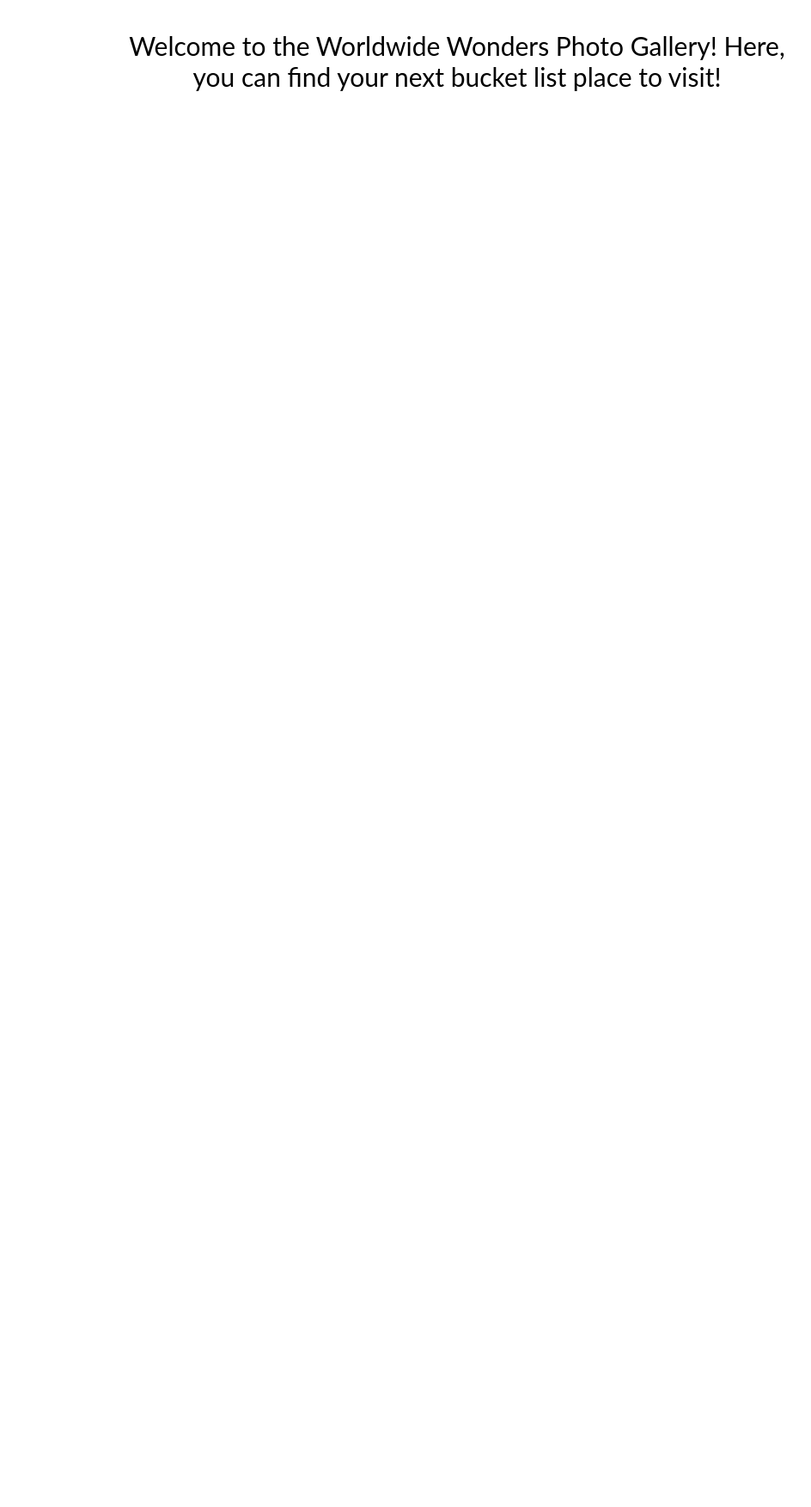
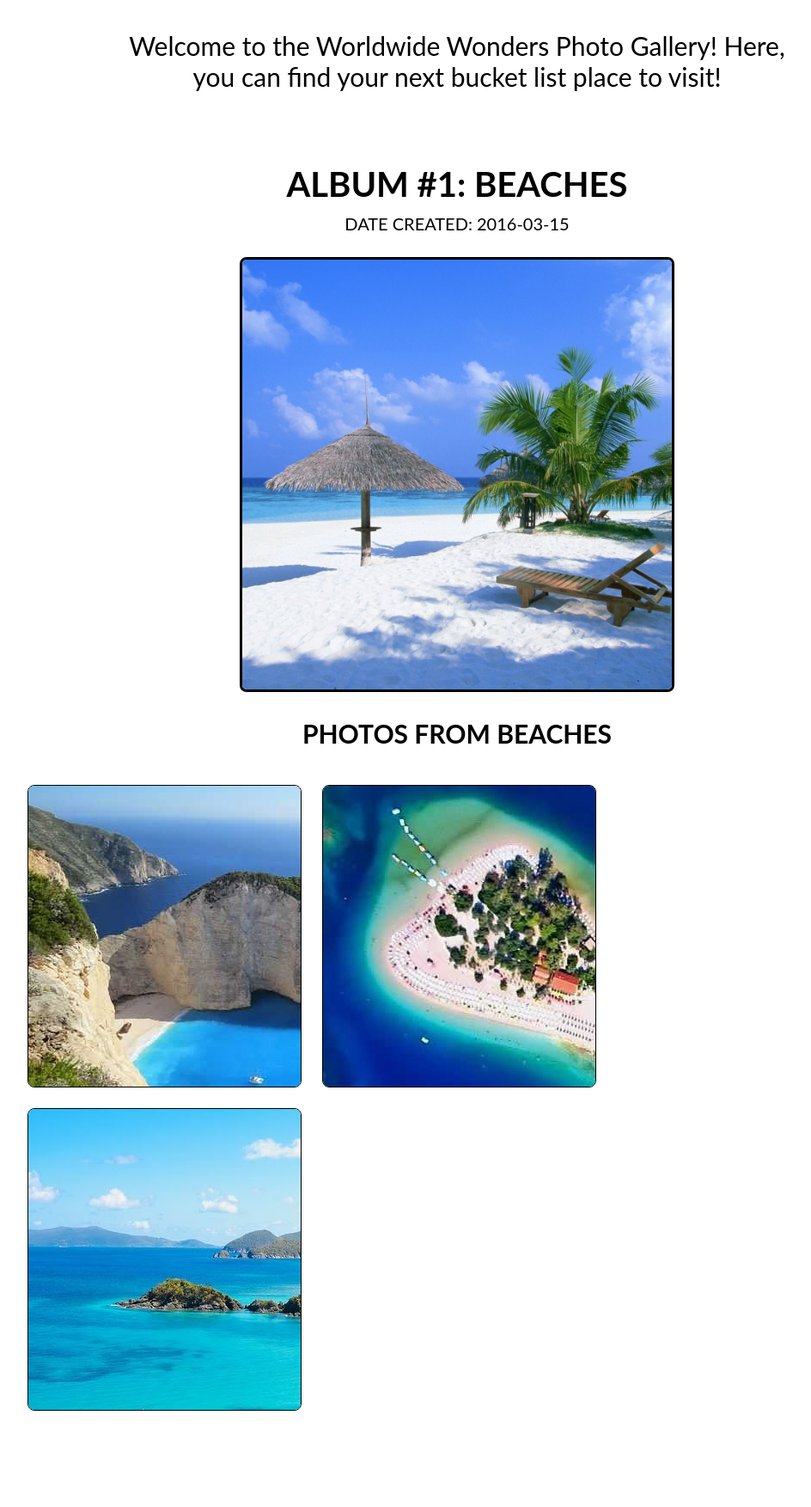
Before and after one commit to acheng96/Cornell-CS2300, a PHP site: page / in a window 1280 px wide. Shown: the part 470-2223 px from the top of the page at 86% size, without its empty margins (108-1052 px from the left). Before the commit the page ends 576 px from the top, so only its background shows below. Run offline with PHP 8.4, Linux system fonts and the light colour scheme.

Commit message:
Style album and photo catalog

```diff
--- a/p3_cs2300/css/stylesheet.css
+++ b/p3_cs2300/css/stylesheet.css
@@ -106,7 +106,7 @@ ul {
 
 #home-description {
 	margin: auto;
-	padding-top: 100px;
+	padding: 100px 0 50px 0;
 	width: 60%;
 	text-align: center;
 	font-weight: normal;
@@ -134,3 +134,73 @@ ul {
  	font-weight: normal;
  	font-size: 30px;
 }
+
+
+/* ========= *
+ * = Album = *
+ * ========= */
+
+.album-container {
+	display: block;
+	margin: auto;
+}
+
+#album-name {
+	margin-bottom: 0;
+	font-weight: bold;
+	font-size: 40px;
+	text-align: center;
+}
+
+#album-date-created {
+	margin-top: 10px;
+	font-weight: normal;
+	font-size: 20px;
+	text-align: center;
+}
+
+#album-image {
+	display: block;
+	margin: auto;
+	width: 500px;
+	height: 500px;
+	object-fit: cover;
+	border-radius: 8px;
+	border: solid black 3px;
+}
+
+#photos-title {
+	font-weight: bold;
+	font-size: 30px;
+	text-align: center;
+}
+
+ /* ================= *
+  * = Photo Catalog = *
+  * ================= */
+
+.photos-container {
+	flex-wrap: wrap;
+	display: flex;
+	margin: 0 auto 100px auto;
+	width: 80%;
+}
+
+.album-photo {
+	position: relative;
+	background-size: 100%;
+	margin: 12px;
+	width: 24.75vw;
+    height: 24.75vw;
+	min-height: 350px;
+	border-radius: 8px;
+	overflow: hidden;
+	border: solid black 1px;
+}
+
+.photo-title {
+	font-weight: bold;
+	font-size: 20px;
+	text-align: center;
+	color: black;
+}
--- a/p3_cs2300/index.php
+++ b/p3_cs2300/index.php
@@ -35,6 +35,37 @@
 		<div class='divider'></div>
 		<p id="home-description">Welcome to the Worldwide Wonders Photo Gallery! Here, you can find your next bucket list place to visit!</p>
 
+		<div class="catalog">
+
+			<!-- Album -->
+			<div class="album-container">
+				<h2 id="album-name">ALBUM #1: BEACHES</h2>
+				<h4 id="album-date-created">DATE CREATED: 2016-03-15</h4>
+				<img id='album-image' src='assets/beach-album-cover.jpg' alt='Album'>
+			</div>
+
+			<!-- Photo Catalog -->
+			<h3 id="photos-title">PHOTOS FROM BEACHES</h3>
+			<div class="photos">
+				<div class="photos-container">
+					<div class="album-photo">
+						<img class='album-image' src='assets/navagio-beach.jpg' alt='Album'>
+						<p class="photo-title">Navagio Beach</p>
+					</div>
+					<div class="album-photo">
+						<img class='album-image' src='assets/oludeniz-beach.jpg' alt='Album'>
+						<p class="photo-title">Oludeniz Beach</p>
+					</div>
+					<div class="album-photo">
+						<img class='album-image' src='assets/trunk-bay-beach.jpg' alt='Album'>
+						<p class="photo-title">Trunk Bay Beach</p>
+					</div>
+				</div>
+			</div>
+		</div>
+
+	</body>
+
 	</body>
 
 </html>
```
